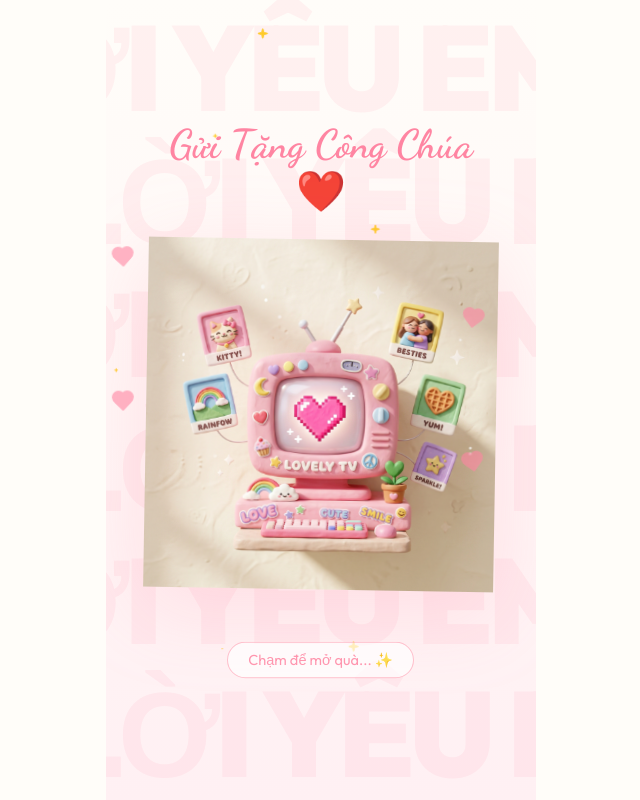
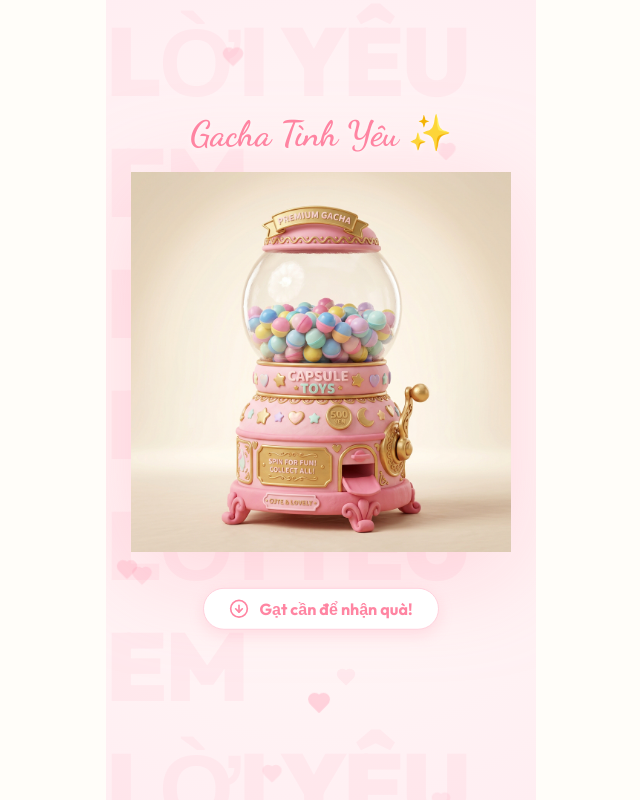
Before and after one commit to LukariLukari/loiyeuem, a React (Vite) app: page / in a window 1280 px wide. Shown: the whole page, without its empty margins (319-959 px from the left). Built offline with nearby package versions, Linux system fonts and the light colour scheme.

Commit message:
Major Redesign: Gacha Machine theme with lever pull interaction and capsule animation

```diff
--- a/src/App.jsx
+++ b/src/App.jsx
@@ -1,192 +1,193 @@
-import React, { useState, useEffect } from 'react';
+import React, { useState } from 'react';
 import { motion, AnimatePresence } from 'framer-motion';
 import confetti from 'canvas-confetti';
-import { Heart, Stars, Sparkle } from 'lucide-react';
+import { Heart, Sparkles, ArrowDownCircle, RefreshCw } from 'lucide-react';
 
 const App = () => {
-  const [step, setStep] = useState('box'); // box, selection, message
+  const [state, setState] = useState('machine'); // machine, pulling, selection, message
   const [selectedKitty, setSelectedKitty] = useState(null);
 
   const messages = {
-    1: "Em là món quà quý giá nhất mà cuộc đời đã dành tặng cho anh. ❤️",
-    2: "Mỗi ngày bên em đều là một ngày hạnh phúc nhất của anh. Yêu em! 🌸"
+    1: "Em là điều kỳ diệu nhất mà anh tìm thấy được trong 'chiếc máy' cuộc đời này. ❤️",
+    2: "Gắp được em là chiến thắng lớn nhất của đời anh. Yêu em vô cùng! 🌸"
   };
 
-  const handleOpenBox = () => {
+  const handlePull = () => {
+    if (state !== 'machine') return;
+
+    setState('pulling');
+
+    // Sequence: Shake -> Drop Capsule -> Show Selection
+    setTimeout(() => {
       confetti({
-      particleCount: 100,
-      spread: 70,
-      origin: { y: 0.6 },
-      colors: ['#ff85a2', '#ffb7c5', '#ffca28']
+        particleCount: 80,
+        spread: 60,
+        origin: { y: 0.8, x: 0.5 },
+        colors: ['#ff85a2', '#ffd1dc', '#d4af37']
       });
-    setStep('selection');
+      setState('selection');
+    }, 2000);
   };
 
   const handleKittyClick = (id) => {
     setSelectedKitty(id);
-    setStep('message');
+    setState('message');
   };
 
   return (
     <div className="container">
-      {/* Background Scrolling Text */}
+      {/* Background Decor */}
       <div className="bg-text-container">
-        {[...Array(6)].map((_, i) => (
-          <motion.div
-            key={i}
-            className="bg-text"
-            initial={{ x: i % 2 === 0 ? -100 : 100 }}
-            animate={{ x: i % 2 === 0 ? 100 : -100 }}
-            transition={{
-              duration: 20,
-              repeat: Infinity,
-              repeatType: "reverse",
-              ease: "linear"
-            }}
-          >
-            LỜI YÊU EM
-          </motion.div>
+        {[...Array(5)].map((_, i) => (
+          <div key={i} className="bg-text">LỜI YÊU EM</div>
         ))}
       </div>
 
       <AnimatePresence mode="wait">
-        {step === 'box' && (
+        {state === 'machine' || state === 'pulling' ? (
           <motion.div
-            key="box"
-            className="main-visual"
+            key="machine-view"
+            className="gacha-container"
+            initial={{ opacity: 0, scale: 0.9 }}
+            animate={{
+              opacity: 1,
+              scale: 1,
+              x: state === 'pulling' ? [0, -5, 5, -5, 5, 0] : 0
+            }}
+            exit={{ opacity: 0, y: -50 }}
+            transition={{ duration: state === 'pulling' ? 0.5 : 0.3 }}
+          >
+            <div className="machine-header">
+              <h1>Gacha Tình Yêu ✨</h1>
+            </div>
+
+            <div style={{ position: 'relative' }}>
+              <img src="/gacha-machine.png" alt="Gacha Machine" className="machine-img" />
+
+              {/* Lever Hitbox & Animation */}
+              <motion.div
+                className="lever-hitbox"
+                whileTap={{ scale: 0.9 }}
+                onClick={handlePull}
+                animate={{
+                  y: state === 'pulling' ? [0, 40, 0] : 0
+                }}
+                transition={{ duration: 0.5 }}
+              />
+
+              {/* Capsule Drop Animation */}
+              {state === 'pulling' && (
+                <motion.div
+                  className="capsule"
+                  initial={{ y: -50, x: 0, opacity: 0 }}
+                  animate={{
+                    y: [0, 100],
+                    x: [0, 20],
+                    opacity: 1,
+                    rotate: 360
+                  }}
+                  transition={{ delay: 0.8, duration: 0.8, ease: "bounceOut" }}
+                />
+              )}
+            </div>
+
+            <motion.div
+              className="pull-hint"
+              animate={{ y: [0, 5, 0] }}
+              transition={{ repeat: Infinity, duration: 2 }}
+            >
+              <ArrowDownCircle size={20} /> Gạt cần để nhận quà!
+            </motion.div>
+          </motion.div>
+        ) : state === 'selection' ? (
+          <motion.div
+            key="selection-view"
             initial={{ opacity: 0, scale: 0.8 }}
             animate={{ opacity: 1, scale: 1 }}
-            exit={{ opacity: 0, y: -100 }}
-            onClick={handleOpenBox}
+            className="selection-grid"
           >
-            <motion.h1
-              className="header-title"
-              animate={{ y: [0, -5, 0] }}
-              transition={{ repeat: Infinity, duration: 2 }}
-            >
-              Gửi Tặng Công Chúa ❤️
-            </motion.h1>
-
-            <div style={{ position: 'relative' }}>
-              <motion.img
-                src="/main-element.png"
-                alt="Lovely TV"
-                className="central-img"
-                animate={{
-                  y: [0, -10, 0],
-                  rotate: [0, 1, -1, 0]
-                }}
-                transition={{ repeat: Infinity, duration: 4, ease: "easeInOut" }}
-              />
-
-              {/* Floating bits */}
-              {[...Array(4)].map((_, i) => (
-                <motion.div
-                  key={i}
-                  style={{ position: 'absolute', top: `${20 * i}%`, left: `${i % 2 === 0 ? -10 : 90}%` }}
-                  animate={{ y: [0, -20, 0], rotate: [0, 10, -10, 0] }}
-                  transition={{ repeat: Infinity, duration: 3 + i, delay: i * 0.5 }}
-                >
-                  <Heart size={24} color="#ff85a2" fill="#ff85a2" opacity={0.6} />
-                </motion.div>
-              ))}
+            <div style={{ gridColumn: '1 / span 2', textAlign: 'center', marginBottom: '20px' }}>
+              <h2 style={{ color: '#ff85a2', fontFamily: 'Dancing Script', fontSize: '2.5rem' }}>Oaaa! Em chọn bé nào?</h2>
             </div>
 
-            <motion.div className="action-hint">
-              Chạm để mở quà... ✨
-            </motion.div>
-          </motion.div>
-        )}
-
-        {step === 'selection' && (
             <motion.div
-            key="selection"
-            className="selection-screen"
-            initial={{ opacity: 0, y: 50 }}
-            animate={{ opacity: 1, y: 0 }}
-          >
-            <div style={{ textAlign: 'center', marginBottom: '30px' }}>
-              <h2 style={{ color: '#ff85a2', fontSize: '1.8rem' }}>Chọn Bé Kitty Của Em!</h2>
-              <p style={{ opacity: 0.5 }}>Mỗi bé mang một lời chúc riêng...</p>
-            </div>
-
-            <div className="kitty-selection">
-              <motion.div
-                className="kitty-card"
-                whileTap={{ scale: 0.9 }}
+              className="kitty-card-new"
+              whileHover={{ y: -10 }}
               onClick={() => handleKittyClick(1)}
             >
-                <img src="/kitty1.png" alt="Kitty 1" className="kitty-img" />
-                <span style={{ marginTop: '10px', color: '#ff85a2', fontWeight: 'bold' }}>Bé Classic</span>
+              <img src="/kitty1.png" alt="Kitty 1" className="kitty-img-large" />
+              <span style={{ fontWeight: 'bold', color: '#ff85a2' }}>Bé Classic</span>
             </motion.div>
 
             <motion.div
-                className="kitty-card"
-                whileTap={{ scale: 0.9 }}
+              className="kitty-card-new"
+              whileHover={{ y: -10 }}
               onClick={() => handleKittyClick(2)}
             >
-                <img src="/kitty2.png" alt="Kitty 2" className="kitty-img" />
-                <span style={{ marginTop: '10px', color: '#ff85a2', fontWeight: 'bold' }}>Bé Flower</span>
+              <img src="/kitty2.png" alt="Kitty 2" className="kitty-img-large" />
+              <span style={{ fontWeight: 'bold', color: '#ff85a2' }}>Bé Flower</span>
             </motion.div>
-            </div>
           </motion.div>
-        )}
-
-        {step === 'message' && (
+        ) : (
           <motion.div
-            key="message"
+            key="message-view"
             className="modal-overlay"
             initial={{ opacity: 0 }}
             animate={{ opacity: 1 }}
           >
             <motion.div
-              className="modal-content"
-              initial={{ scale: 0.8, y: 50 }}
-              animate={{ scale: 1, y: 0 }}
+              className="love-modal"
+              initial={{ y: 100, opacity: 0 }}
+              animate={{ y: 0, opacity: 1 }}
+              transition={{ type: "spring", damping: 15 }}
             >
-              <div style={{ display: 'flex', justifyContent: 'center', gap: '10px', marginBottom: '10px' }}>
-                <Stars color="#ffca28" fill="#ffca28" />
-                <Heart color="#ff85a2" fill="#ff85a2" size={32} />
-                <Stars color="#ffca28" fill="#ffca28" />
+              <div style={{ position: 'absolute', top: '-40px', left: '50%', transform: 'translateX(-50%)' }}>
+                <div style={{ background: 'white', padding: '15px', borderRadius: '50%', boxShadow: '0 10px 20px rgba(0,0,0,0.1)' }}>
+                  <Heart size={40} color="#ff85a2" fill="#ff85a2" />
+                </div>
               </div>
 
-              <p className="message-text">
+              <p className="love-message">
                 {messages[selectedKitty]}
               </p>
 
-              <button className="close-btn" onClick={() => setStep('selection')}>
-                Chọn lại nhé ❤️
+              <button
+                className="close-btn"
+                onClick={() => setState('machine')}
+                style={{ display: 'flex', alignItems: 'center', gap: '8px', margin: '0 auto' }}
+              >
+                <RefreshCw size={18} /> Chơi lại lần nữa nhé
               </button>
             </motion.div>
           </motion.div>
         )}
       </AnimatePresence>
 
-      {/* Floating Sparkles */}
-      <div style={{ position: 'absolute', inset: 0, pointerEvents: 'none' }}>
-        {[...Array(15)].map((_, i) => (
+      {/* Floating Hearts */}
+      {[...Array(10)].map((_, i) => (
         <motion.div
           key={i}
-            className="sparkle"
-            initial={{
-              x: Math.random() * 400,
-              y: Math.random() * 800,
-              scale: 0
+          style={{
+            position: 'absolute',
+            left: `${Math.random() * 100}%`,
+            top: `${Math.random() * 100}%`,
+            pointerEvents: 'none',
+            zIndex: 1
           }}
           animate={{
-              scale: [0, 1, 0],
-              y: '-=100'
+            y: [0, -30, 0],
+            scale: [1, 1.2, 1],
+            opacity: [0.1, 0.3, 0.1]
           }}
           transition={{
-              duration: 2 + Math.random() * 3,
+            duration: 3 + Math.random() * 2,
             repeat: Infinity,
-              delay: Math.random() * 5
+            delay: i * 0.2
           }}
         >
-            <Sparkle size={12} fill="currentColor" />
+          <Heart size={20} color="#ff85a2" fill="#ff85a2" />
         </motion.div>
       ))}
-      </div>
     </div>
   );
 };
--- a/src/index.css
+++ b/src/index.css
@@ -1,6 +1,7 @@
 :root {
   --primary: #ff85a2;
-  --secondary: #ffb7c5;
+  --secondary: #ffd1dc;
+  --gold: #d4af37;
   --bg: #fffdf9;
   --text: #4a4a4a;
   --font-main: 'Outfit', sans-serif;
@@ -19,205 +20,187 @@ body {
   background: var(--bg);
   color: var(--text);
   overflow: hidden;
-  height: 100dvh; /* Use dynamic viewport height for mobile */
+  height: 100dvh;
   width: 100vw;
-  position: fixed; /* Prevent scrolling/bouncing on iOS */
+  position: fixed;
 }
 
 #root {
   width: 100%;
   height: 100%;
-  display: flex;
-  justify-content: center;
-  align-items: center;
 }
 
 .container {
   position: relative;
   width: 100%;
   height: 100%;
-  max-width: 430px; /* iPhone 14/15 Pro Max width */
+  max-width: 430px;
   margin: 0 auto;
   display: flex;
   flex-direction: column;
   justify-content: center;
   align-items: center;
   overflow: hidden;
-  background: linear-gradient(180deg, #fffdf9 0%, #fff0f3 100%);
+  background: radial-gradient(circle at center, #fffdf9 0%, #ffeef2 100%);
 }
 
-/* Background Text - Lời Yêu Em */
+/* Background Lời Yêu Em */
 .bg-text-container {
   position: absolute;
-  top: 0;
-  left: 0;
-  width: 100%;
-  height: 100%;
+  inset: 0;
   display: flex;
   flex-direction: column;
   justify-content: space-around;
   align-items: center;
+  opacity: 0.08;
   z-index: 0;
   pointer-events: none;
-  opacity: 0.1;
 }
 
 .bg-text {
-  font-size: 15vh;
+  font-size: 12vh;
   font-weight: 900;
-  text-transform: uppercase;
   color: var(--primary);
-  white-space: nowrap;
-  line-height: 0.8;
-  letter-spacing: -5px;
+  letter-spacing: -2px;
 }
 
-/* Main Visual Element */
-.main-visual {
+/* Gacha Machine */
+.gacha-container {
   position: relative;
+  width: 90%;
+  max-width: 380px;
   z-index: 2;
-  width: 90%;
-  max-width: 350px;
   display: flex;
   flex-direction: column;
   align-items: center;
-  gap: 20px;
 }
 
-.central-img {
+.machine-img {
   width: 100%;
   height: auto;
-  filter: drop-shadow(0 20px 40px rgba(255, 133, 162, 0.2));
+  filter: drop-shadow(0 20px 50px rgba(255, 133, 162, 0.3));
 }
 
-.floating-photos {
+/* Lever Interaction */
+.lever-hitbox {
+  position: absolute;
+  right: 5%;
+  bottom: 25%;
+  width: 80px;
+  height: 120px;
+  cursor: pointer;
+  z-index: 5;
+}
+
+/* Capsule Animation */
+.capsule {
+  position: absolute;
+  bottom: 12%;
+  width: 60px;
+  height: 60px;
+  background: linear-gradient(135deg, #ff85a2 50%, #ffffff 50%);
+  border-radius: 50%;
+  box-shadow: 0 10px 20px rgba(0,0,0,0.1);
+  display: flex;
+  justify-content: center;
+  align-items: center;
+  z-index: 4;
+}
+
+.capsule::after {
+  content: '';
   position: absolute;
   width: 100%;
-  height: 100%;
-  top: 0;
-  left: 0;
-  pointer-events: none;
+  height: 2px;
+  background: rgba(0,0,0,0.1);
+  top: 50%;
 }
 
-.polaroid {
+/* UI Overlay */
+.machine-header {
   position: absolute;
-  width: 60px;
-  height: 70px;
-  background: white;
-  padding: 5px;
-  box-shadow: 0 4px 10px rgba(0,0,0,0.1);
-  transform: rotate(var(--rot));
-}
-
-/* UI Elements */
-.header-title {
-  font-family: var(--font-accent);
-  font-size: 2.5rem;
-  color: var(--primary);
-  margin-bottom: 10px;
+  top: -60px;
+  width: 100%;
   text-align: center;
 }
 
-.action-hint {
-  font-size: 0.9rem;
+.machine-header h1 {
+  font-family: var(--font-accent);
+  font-size: 2.2rem;
   color: var(--primary);
-  background: rgba(255, 255, 255, 0.8);
-  padding: 8px 20px;
-  border-radius: 20px;
-  margin-top: 20px;
-  border: 1px solid var(--secondary);
-  animation: pulse 2s infinite;
+  text-shadow: 0 2px 5px rgba(255, 255, 255, 0.8);
 }
 
-@keyframes pulse {
-  0% { transform: scale(1); opacity: 0.8; }
-  50% { transform: scale(1.05); opacity: 1; }
-  100% { transform: scale(1); opacity: 0.8; }
+.pull-hint {
+  margin-top: 30px;
+  background: white;
+  padding: 10px 25px;
+  border-radius: 30px;
+  color: var(--primary);
+  font-weight: 700;
+  box-shadow: 0 5px 15px rgba(255, 133, 162, 0.2);
+  border: 1px solid var(--secondary);
+  display: flex;
+  align-items: center;
+  gap: 10px;
 }
 
 /* Selection Screen */
-.selection-screen {
-  z-index: 10;
+.selection-grid {
+  display: grid;
+  grid-template-columns: 1fr 1fr;
+  gap: 20px;
+  padding: 20px;
   width: 100%;
-  padding: 20px;
+  max-width: 380px;
 }
 
-.kitty-selection {
-  display: flex;
-  justify-content: center;
-  gap: 15px;
-  margin-top: 20px;
-}
-
-.kitty-card {
-  background: white;
-  border-radius: 20px;
-  padding: 15px;
-  width: 45%;
+.kitty-card-new {
+  background: rgba(255, 255, 255, 0.9);
+  backdrop-filter: blur(5px);
+  border-radius: 30px;
+  padding: 20px;
   display: flex;
   flex-direction: column;
   align-items: center;
-  box-shadow: 0 10px 20px rgba(255, 133, 162, 0.1);
-  border: 2px solid transparent;
-  transition: all 0.3s cubic-bezier(0.4, 0, 0.2, 1);
+  border: 3px solid white;
+  box-shadow: 0 15px 30px rgba(255, 133, 162, 0.15);
+  transition: transform 0.2s;
 }
 
-.kitty-card:active {
+.kitty-card-new:active {
   transform: scale(0.95);
 }
 
-.kitty-img {
-  width: 80px;
-  height: 80px;
+.kitty-img-large {
+  width: 100px;
+  height: 100px;
   object-fit: contain;
+  margin-bottom: 15px;
 }
 
-/* Modal */
-.modal-overlay {
-  position: fixed;
-  inset: 0;
-  background: rgba(255, 240, 243, 0.9);
-  backdrop-filter: blur(10px);
-  display: flex;
-  justify-content: center;
-  align-items: center;
-  z-index: 100;
-  padding: 20px;
-}
-
-.modal-content {
+/* Result Modal */
+.love-modal {
   background: white;
-  width: 100%;
+  width: 90%;
   max-width: 350px;
   padding: 40px 30px;
   border-radius: 40px;
   text-align: center;
-  box-shadow: 0 30px 60px rgba(255, 133, 162, 0.2);
-  border: 4px solid #fff;
+  position: relative;
+  border: 6px solid #fff5f7;
+  box-shadow: 0 40px 80px rgba(255, 133, 162, 0.3);
 }
 
-.message-text {
+.love-message {
   font-family: var(--font-accent);
   font-size: 2rem;
   color: var(--primary);
-  line-height: 1.3;
-  margin: 20px 0;
+  margin: 25px 0;
+  line-height: 1.2;
 }
 
-.close-btn {
-  background: var(--primary);
-  color: white;
-  border: none;
-  padding: 12px 30px;
-  border-radius: 25px;
-  font-weight: 700;
-  font-size: 1rem;
-  box-shadow: 0 10px 20px rgba(255, 133, 162, 0.3);
-}
-
-/* Decoration */
-.sparkle {
+.sparkle-decor {
   position: absolute;
-  color: #ffca28;
   pointer-events: none;
 }
```
Also changed, not shown: public/gacha-machine.png (added). Lines whose indentation alone changed are shown as unchanged.
